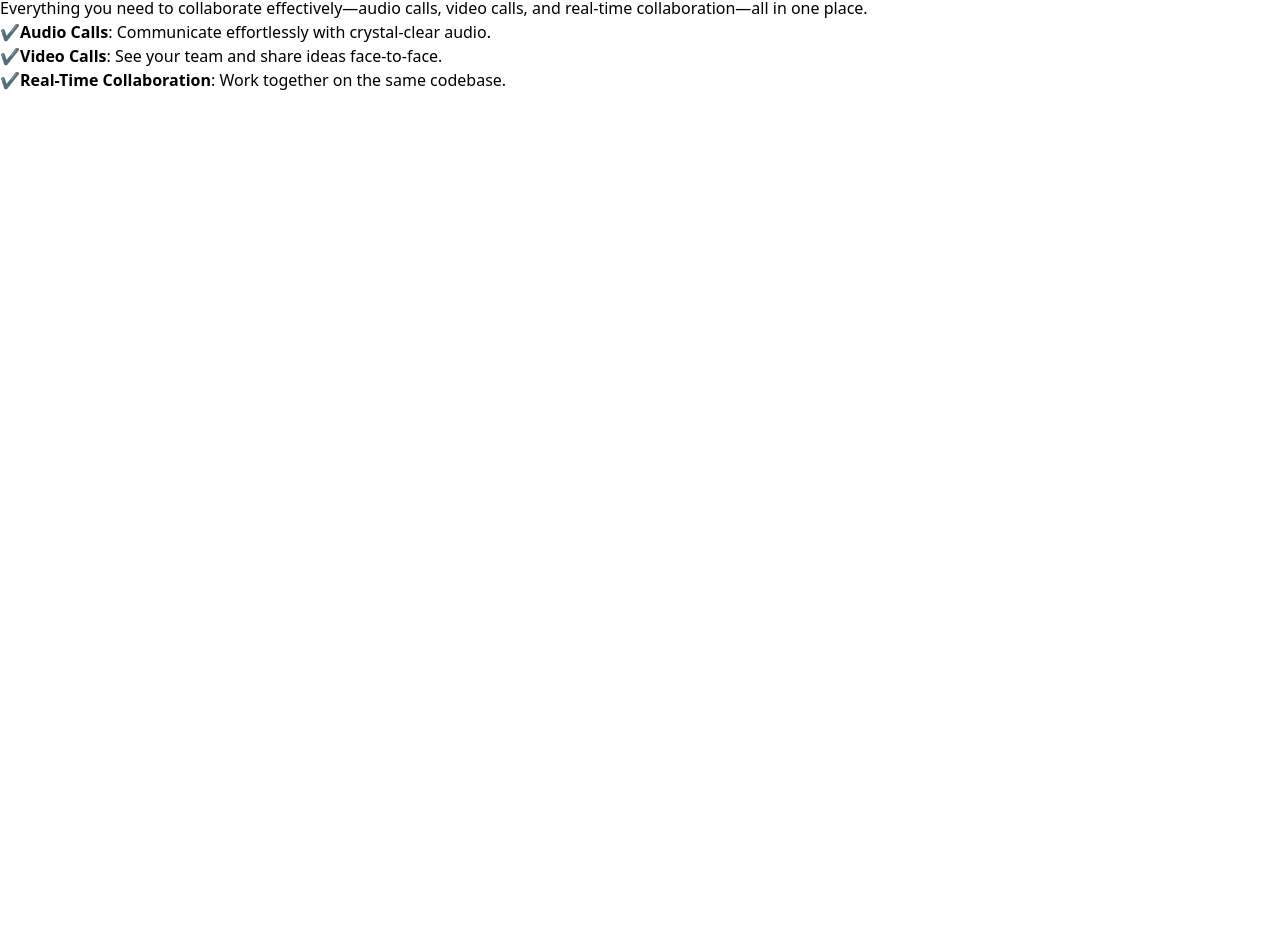
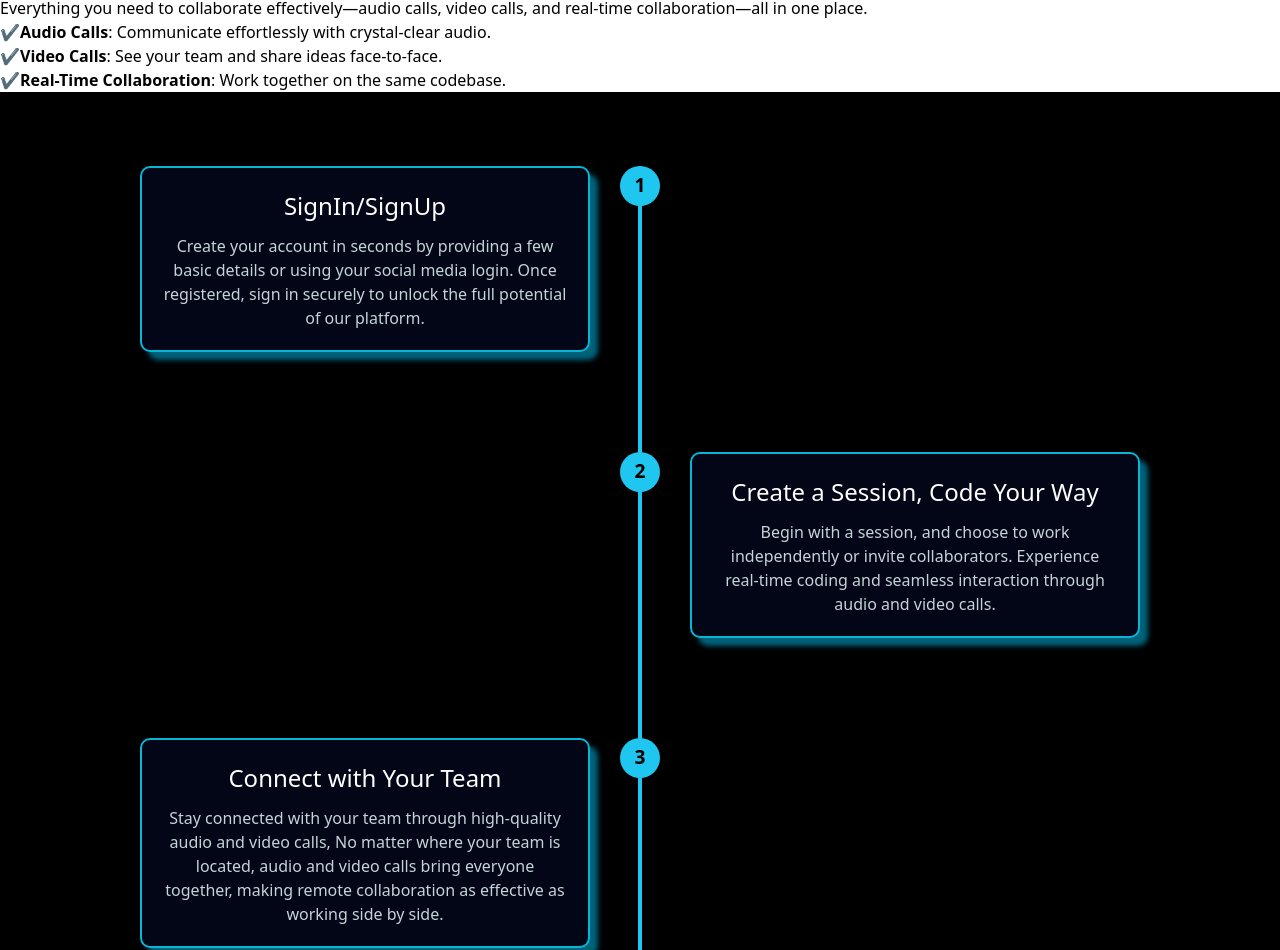
Before and after one commit to SagarBawanthade/KodeSesh, a React (Vite) app: page / in a window 1280 px wide. Shown: the part 1850-2800 px from the top of the page. Before the commit the page ends 1942 px from the top, so only its background shows below. Built offline with nearby package versions, Linux system fonts and the light colour scheme.

Commit message:
Finalized Intro page, Finalized how to it works section

```diff
--- a/src/Components/HowItWorks.jsx
+++ b/src/Components/HowItWorks.jsx
@@ -8,28 +8,23 @@ const HowItWorks = () => {
   const steps = [
     {
       number: 1,
-      title: 'Sign Up',
-      description: 'Create an account to get started. It’s quick and easy!',
+      title: 'SignIn/SignUp',
+      description: 'Create your account in seconds by providing a few basic details or using your social media login. Once registered, sign in securely to unlock the full potential of our platform.',
     },
     {
       number: 2,
-      title: 'Set Up Your Profile',
-      description: 'Add your details and preferences to personalize your experience.',
+      title: 'Create a Session, Code Your Way',
+      description: 'Begin with a session, and choose to work independently or invite collaborators. Experience real-time coding and seamless interaction through audio and video calls.',
     },
     {
       number: 3,
-      title: 'Explore Features',
-      description: 'Discover all the tools and features available to you.',
+      title: 'Connect with Your Team',
+      description: 'Stay connected with your team through high-quality audio and video calls, No matter where your team is located, audio and video calls bring everyone together, making remote collaboration as effective as working side by side.',
     },
     {
       number: 4,
-      title: 'Start Using',
-      description: 'Begin using the platform to achieve your goals.',
-    },
-    {
-      number: 5,
-      title: 'Get Results',
-      description: 'See the benefits and results of using our platform.',
+      title: 'Streamlined Code Collaboration',
+      description: 'Collaborators can raise pull requests to suggest code changes. The host receives a notification and reviews the request. If the changes align with the project goals, the host can approve and merge the code effortlessly.',
     },
   ];
 
--- a/src/Components/IntroSection.jsx
+++ b/src/Components/IntroSection.jsx
@@ -6,7 +6,7 @@ const HeroSection = () => {
     <div
       className="relative h-screen bg-cover bg-center flex items-center justify-start text-left"
       style={{
-        backgroundImage: `url('/src/assets/images/Hero1.jpg')`,
+        backgroundImage: `url('/src/assets/images/Hero01.jpg')`,
       }}
     >
       <div className="absolute inset-0 bg-black bg-opacity-50"></div>
--- a/src/Homepage.jsx
+++ b/src/Homepage.jsx
@@ -2,6 +2,7 @@ import HeroSection from './Components/IntroSection';
 import Navbar from './Components/Navbar';
 import Features1 from './Components/Features1';
 import UnifiedPlatformSection from './Components/Feature2';
+import HowItWorks from './Components/HowItWorks';
 const Homepage = () => {
   return (
     <div>
@@ -9,6 +10,7 @@ const Homepage = () => {
       <HeroSection />
       <Features1 />
       <UnifiedPlatformSection />
+      <HowItWorks />
     </div>
   );
 };
```
Also changed, not shown: src/assets/images/Hero01.jpg (added).
